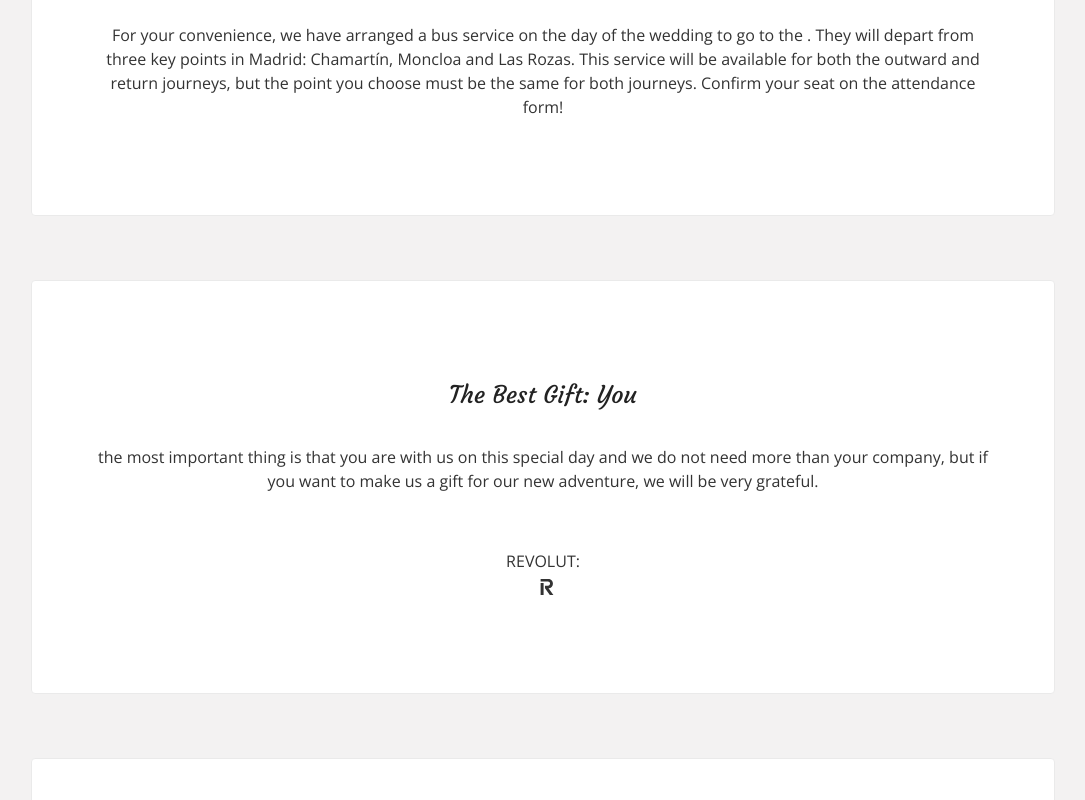
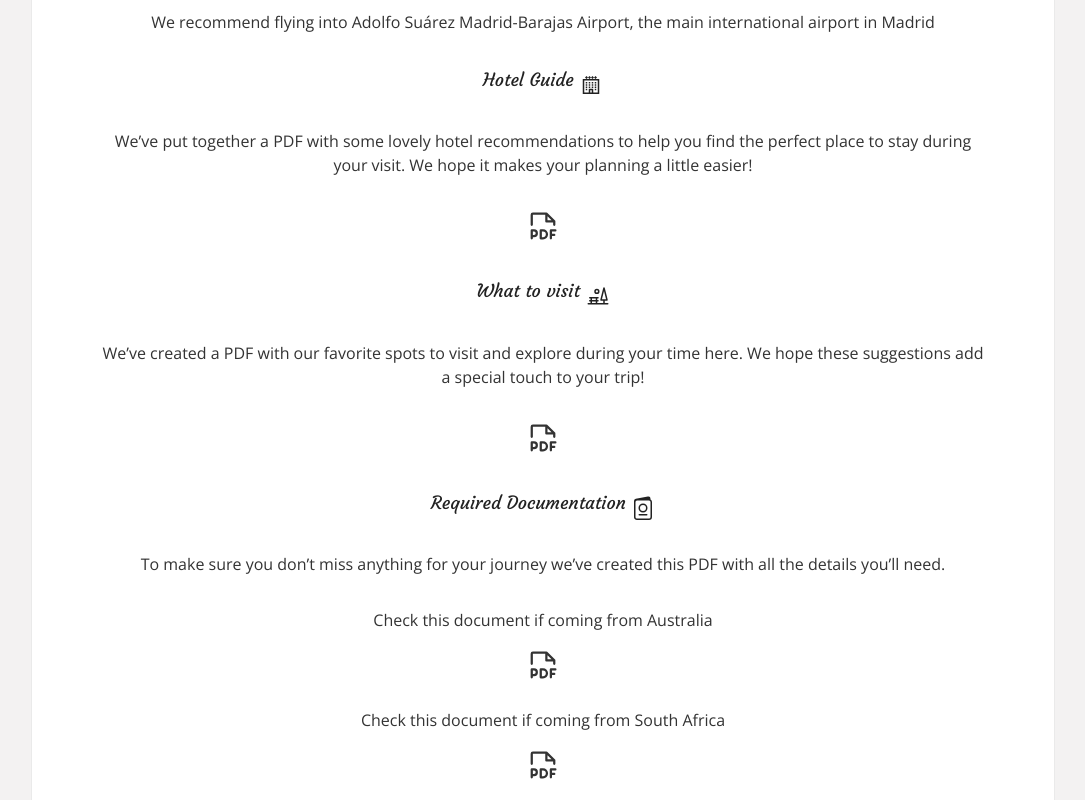
Before and after one commit to mnunezdm/boda-jane-jorge, a Next.js app: page /en in a window 1280 px wide. Shown: the part 2020-2820 px from the top of the page, without its empty margins (97-1182 px from the left). Built offline with nearby package versions, Linux system fonts and the light colour scheme.

Commit message:
feat(j&j): incluida seccion de informacion de viaje

```diff
--- a/src/app/en/page.tsx
+++ b/src/app/en/page.tsx
@@ -14,6 +14,7 @@ import type { Metadata } from "next";
 
 import { Locale } from "@/lib/i18n";
 import { GiSpain } from "react-icons/gi";
+import TravelSection from "@/components/pages-sections/landing/Travel";
 
 export const metadata: Metadata = {
   title: "Jane & Jorge's Wedding",
@@ -50,6 +51,7 @@ export default async function LandingPage() {
         </div>
         <WelcomeSection locale={Locale.EN} />
         <CeremoniesSection locale={Locale.EN} />
+        <TravelSection></TravelSection>
         <RsvpSection locale={Locale.EN} />
         <PresentSection locale={Locale.EN} />
         <CountdownSection locale={Locale.EN} />
--- /dev/null
+++ b/src/components/pages-sections/landing/Travel.tsx
@@ -0,0 +1,85 @@
+"use client";
+
+import React from "react";
+
+import Link from "next/link";
+import { PiAirplaneLanding, PiPark, PiFilePdf } from "react-icons/pi";
+import { LiaHotelSolid } from "react-icons/lia";
+import { BsPassport } from "react-icons/bs";
+
+const LINK_HOTELS = process.env.NEXT_PUBLIC_LINK_HOTELS || "";
+const LINK_WHAT_TO_VISIT = process.env.NEXT_PUBLIC_LINK_WHAT_TO_VISIT || "";
+const LINK_REQ_AU = process.env.NEXT_PUBLIC_LINK_REQ_AU || "";
+const LINK_REQ_SA = process.env.NEXT_PUBLIC_LINK_REQ_SA || "";
+
+export default function TravelSection() {
+  return (
+    <section>
+      <article className="present-article">
+        <h2>Travel information</h2>
+        <h3>
+          How to get to Spain{" "}
+          <PiAirplaneLanding className="inline-block text-2xl" />
+        </h3>
+        <p>
+          We recommend flying into Adolfo Suárez Madrid-Barajas Airport, the
+          main international airport in Madrid
+        </p>
+        <h3>
+          Hotel Guide <LiaHotelSolid className="inline-block text-2xl" />
+        </h3>
+        <p>
+          We’ve put together a PDF with some lovely hotel recommendations to
+          help you find the perfect place to stay during your visit. We hope it
+          makes your planning a little easier!
+        </p>
+        <Link href={LINK_HOTELS} hrefLang="en" target="_blank">
+          <PiFilePdf className="text-4xl" />
+        </Link>
+        <h3>
+          What to visit <PiPark className="inline-block text-2xl" />
+        </h3>
+        <p>
+          We’ve created a PDF with our favorite spots to visit and explore
+          during your time here. We hope these suggestions add a special touch
+          to your trip!
+        </p>
+        <Link href={LINK_WHAT_TO_VISIT} hrefLang="en" target="_blank">
+          <PiFilePdf className="text-4xl" />
+        </Link>
+        <h3>
+          Required Documentation{" "}
+          <BsPassport className="inline-block text-2xl" />
+        </h3>
+        <p>
+          To make sure you don’t miss anything for your journey we’ve created
+          this PDF with all the details you’ll need.
+        </p>
+        <ul>
+          <li>
+            Check this document if coming from Australia{" "}
+            <Link
+              href={LINK_REQ_AU}
+              hrefLang="en"
+              className="flex justify-center mt-4"
+              target="_blank"
+            >
+              <PiFilePdf className="text-4xl text-center" />
+            </Link>
+          </li>
+          <li className="mt-6">
+            Check this document if coming from South Africa{" "}
+            <Link
+              href={LINK_REQ_SA}
+              hrefLang="en"
+              className="flex justify-center mt-4"
+              target="_blank"
+            >
+              <PiFilePdf className="text-4xl text-center" />
+            </Link>
+          </li>
+        </ul>
+      </article>
+    </section>
+  );
+}
```
